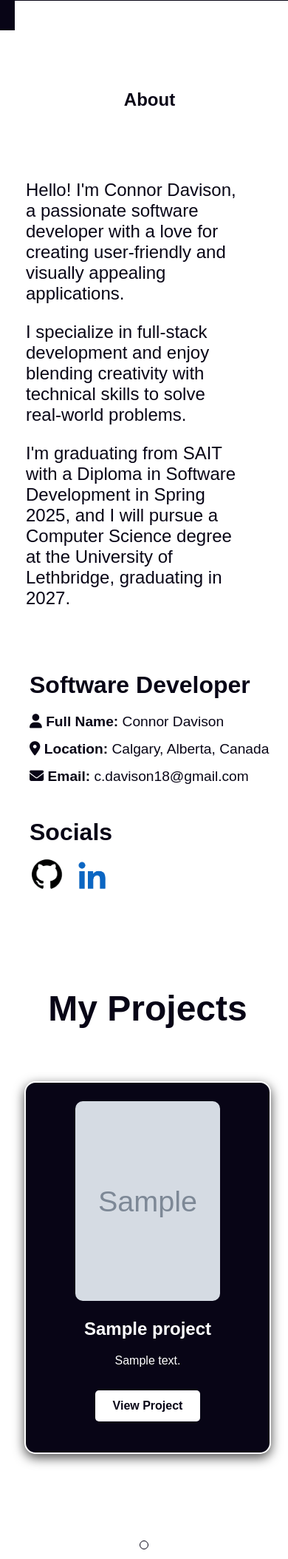
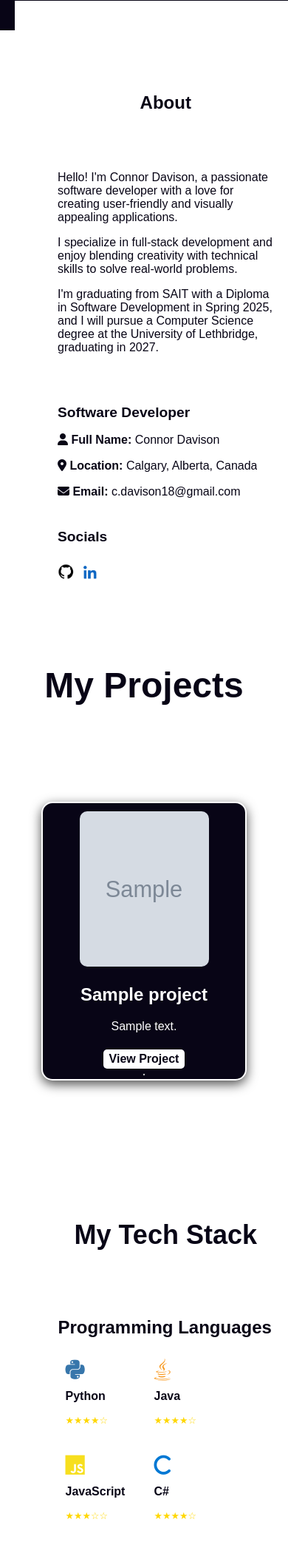
Before and after one commit to ConDavison1/my-portfolio, a Flask app: page / in a window 390 px wide. Shown: the part 843-2951 px from the top of the page at 74% size. Run offline with Flask 2, Linux system fonts and the light colour scheme; tables that the repository leaves empty hold one stand-in row (values such as "Sample post"); grey boxes marked "Sample" are stand-in pictures.

Commit message:
Tried to remove media queries and jusst us rem vh vw for responsive styling

```diff
--- a/static/css/styles.css
+++ b/static/css/styles.css
@@ -263,16 +263,18 @@
     justify-content: flex-start;
     align-items: center;
     text-align: center;
-    padding: 20px;
-    margin-top: 80px;
+    padding: 5% 5% 5% 5%;
+    margin-top: 10vh;
     box-sizing: border-box;
     opacity: 1;
     transition: padding-left 0.3s ease;
+    overflow-x: hidden;
+    margin-left: clamp(0px, 15vw, 250px);
 }
 
 .about-header {
-    font-size: 2rem;
-    margin-bottom: 30px;
+    font-size: clamp(1.5rem, 5vw, 2.5rem);
+    margin-bottom: 5vh;
     color: #080516;
     text-align: center;
     width: 100%;
@@ -283,68 +285,22 @@
     flex-direction: row;
     justify-content: space-between;
     align-items: flex-start;
-    gap: 60px;
+    gap: 10vw;
     width: 100%;
-    padding-left: 280px;
+    padding-left: 15%;
     box-sizing: border-box;
+    overflow-x: hidden;
 }
 
 .about-info li {
-    padding-bottom: 10px;
-}
-
-
-
-@media (max-width: 1024px) {
-    .about {
-        padding-left: 40;
-        flex-direction: column;
-        gap: 40px;
-    }
-
-    .about-content {
-        flex-direction: column;
-        padding-left: 0;
-        gap: 30px;
-    }
-}
-
-@media (max-width: 768px) {
-    .about {
-        padding-left: 30px;
-        gap: 30px;
-    }
-
-    .about h1 {
-        font-size: 4rem;
-    }
-
-    .about-text, .about-info {
-        font-size: 1.2rem;
-    }
-}
-
-@media (max-width: 480px) {
-    .about {
-        padding-left: 35px;
-        gap: 20px;
-    }
-
-    .about-text {
-        font-size: 1rem;
-    }
-
-    .about-info {
-        font-size: 1rem;
-    }
-
+    padding-bottom: 1vh;
 }
 
 .about-text {
     flex: 1;
-    font-size: 1.5rem;
+    font-size: clamp(1rem, 3vw, 1.5rem);
     text-align: left;
-    margin-right: 40px;
+    margin-right: 5vw;
     opacity: 0;
     transition: opacity 1s ease-in-out;
 }
@@ -365,11 +321,12 @@
 
 .about-info {
     flex: 1;
-    font-size: 1.2rem;
+    font-size: clamp(1rem, 3vw, 1.5rem);
     text-align: left;
     opacity: 0;
     transition: opacity 1s ease-in-out;
-    padding: 5px;
+    padding: 2vh 2vw;
+    overflow-x: hidden;
 }
 
 .about-info.visible {
@@ -377,8 +334,8 @@
 }
 
 .about-info h2 {
-    font-size: 2rem;
-    margin-bottom: 10px;
+    font-size: clamp(1.2rem, 4vw, 2rem);
+    margin-bottom: 2vh;
 }
 
 .about-info ul {
@@ -387,17 +344,17 @@
 }
 
 .about-info li {
-    margin: 5px 0;
+    margin: 1vh 0;
 }
 
 .socials {
     display: flex;
-    gap: 10px;
+    gap: 2vw;
 }
 
 .socials img {
-    width: 50px;
-    height: 50px;
+    width: clamp(1.5rem, 5vw, 2rem);
+    height: clamp(1.5rem, 5vw, 2rem);
     border-radius: 50%;
     transition: transform 0.3s ease;
 }
@@ -407,12 +364,33 @@
 }
 
 .social-header {
-    padding-top: 10px;
+    padding-top: 2vh;
 }
+
 .socials li {
-    list-style-type: none;  /* Make sure list items have no default styling */
-    padding: 0;  /* Remove any padding from the list items */
+    list-style-type: none;
+    padding: 0;
 }
+
+
+@media (max-width: 768px) {
+    .about-content {
+        flex-direction: column;
+        gap: 5vw;
+        padding-left: 0;
+    }
+
+    .about-text {
+        margin-right: 0;
+    }
+
+    .about-info {
+        padding-left: 0;
+        padding-right: 0;
+    }
+}
+
+
 
 
 
@@ -426,12 +404,10 @@
     flex-direction: column;
     justify-content: center;
     align-items: center;
-    padding: 50px;
+    padding: 5vw;
     opacity: 0;
     transition: opacity 1s ease-out;
     position: relative;
-
-
 }
 
 .projects.visible {
@@ -442,7 +418,7 @@
     text-align: center;
     position: relative;
     top: -30vh;
-    margin-bottom: 30px;
+    margin-bottom: 3vh;
     z-index: 1;
     font-size: 2rem;
 }
@@ -466,12 +442,12 @@
 }
 
 .project-card {
-    margin: 20px;
-    padding: 25px;
+    margin: 2vw;
+    padding: 3vw;
     background: #080516;
     box-shadow: 0 5px 15px rgba(0, 0, 0, 0.7);
-    width: 350px;
-    height: 450px;
+    width: clamp(250px, 30vw, 350px);
+    height: clamp(350px, 50vw, 450px);
     text-align: center;
     border-radius: 15px;
     transition: transform 0.5s ease, box-shadow 0.5s ease, opacity 0.5s ease;
@@ -483,19 +459,19 @@
     opacity: 0;
     color: #ffffff;
 }
+
 .project-link {
     display: inline-block;
-    padding: 12px 24px;
+    padding: 1vw 2vw;
     background-color: #ffffff;
     text-decoration: none;
     border-radius: 5px;
     font-weight: bold;
     transition: all 0.3s ease;
-    margin-top: 15px;
+    margin-top: 1.5vw;
     font-size: 1rem;
     color: #080516;
 }
-
 
 .project-link:hover {
     background-color: #888;
@@ -574,15 +549,15 @@
 }
 
 .dot {
-    height: 10px;
-    width: 10px;
-    margin: 0 5px;
+    height: 0.5vw;
+    width: 0.5vw;
+    margin: 0 1vw;
     background-color: #080516;
     border-radius: 50%;
     display: inline-block;
     transition: background-color 0.3s ease;
     cursor: pointer;
-    margin-top: 50px;
+    margin-top: 2.2vw;
 }
 
 .dot.active {
@@ -595,37 +570,22 @@
     transition: background-color 0.3s ease;
 }
 
-@media screen and (max-width: 1024px) {
+
+@media (max-width: 768px) {
     .arrow-left, .arrow-right {
-        display: none;
-    }
-    .dot{
-        margin-top: 60px;
+        visibility: hidden;
     }
 }
-
-@media screen and (min-width: 1025px) {
+@media (max-width: 912px) {
     .arrow-left, .arrow-right {
-        display: block;
+        visibility: hidden;
     }
 }
-@media screen and (min-width: 1280px) {
+@media (max-width: 1024px) {
     .arrow-left, .arrow-right {
-        display: none;
-    }
-    .dot{
-        margin-top: 100px;
+        visibility: hidden;
     }
 }
-@media (max-width: 480px) {
-    .projects {
-        padding-left: 60px;
-    }
-    .dot{
-        margin-top: 180px;
-    }
-}
-
 
 
 /*--------------------------------------------------------------
@@ -636,97 +596,85 @@
     display: flex;
     flex-direction: column;
     justify-content: flex-start;
-    align-items: center;
-    text-align: center;
+    align-items: flex-start;
+    text-align: left;
     padding: 20px;
-    margin-top: 80px;
+    margin-top: clamp(50px, 10vw, 80px);
     box-sizing: border-box;
     opacity: 0;
     transition: opacity 1s ease-out;
+    margin-left: clamp(0px, 15vw, 280px);
 }
+
 
 .stack.visible {
     opacity: 1;
 }
 
-.stack.hidden {
-    opacity: 0;
-}
-
-.stack.hidden {
-    opacity: 0;
-}
-
 .stack-header {
-    font-size: 2rem;
+    font-size: clamp(1.5rem, 5vw, 2rem);
     margin-bottom: 40px;
-    animation: fadeIn 1.5s ease-in-out;
+    display: flex;
     justify-content: center;
     align-items: center;
-    display: flex;
+    width: 100%;
+    text-align: center;
+    animation: fadeIn 1.5s ease-in-out;
 }
 
 
 .stack-category-container {
-    display: grid;
-    grid-template-columns: repeat(2, 1fr);
+    display: flex;
+    flex-direction: column;
     width: 100%;
     max-width: 100%;
-    margin-left: 0;
+    align-items: flex-start;
     text-align: left;
-    justify-items: center;
+    gap: 20px;
 }
-
 
 .stack-category {
     width: 100%;
+    text-align: left;
+    padding-left: 0;
+}
+
+.stack-category h2 {
+    font-size: clamp(1.5rem, 4vw, 1.8rem);
     margin-bottom: 20px;
     text-align: left;
-    padding-left: 220px;
 }
-
-
-.stack-category h2 {
-    font-size: 1.8rem;
-    margin-bottom: 20px;
-    text-align: left;
-    padding-left: 220px;
-}
-
 
 .stack-container {
     display: flex;
-    gap: 10px;
-    justify-content: left;
-    text-align: left;
-    overflow-x: auto;
+    flex-wrap: wrap;
+    justify-content: flex-start;
+    gap: 20px;
+    align-items: flex-start;
     padding-bottom: 20px;
     width: 100%;
     max-width: 100%;
-    padding-left: 220px;
+    padding-left: 0;
 }
 
-
-
 .stack-card {
-    padding: 5px;
+    padding: 10px;
     border-radius: 10px;
-    text-align: center;
+    text-align: left;
     transition: transform 0.3s ease;
+    width: clamp(80px, 15vw, 100px);
 }
 
 .stack-card:hover {
     transform: scale(1.05);
 }
 
-
 .stack-card i {
-    font-size: 40px;
+    font-size: clamp(30px, 5vw, 40px);
     margin-bottom: 10px;
     animation: float 3s ease-in-out infinite;
     display: block;
 }
-
 
 @keyframes float {
     0% { transform: translateY(0px); }
@@ -734,17 +682,25 @@
     100% { transform: translateY(0px); }
 }
 
-@media (max-width: 768px) {
-    .stack-category, .stack-category h2, .stack-container {
-        padding-left: 20px;
-    }
+.stack-card h3 {
+    font-size: clamp(1rem, 2.5vw, 1.2rem);
+    margin-top: 5px;
 }
 
-@media (max-width: 480px) {
-    .stack-category, .stack-category h2, .stack-container {
-        padding-left: 10px;
-    }
+.stars {
+    font-size: clamp(0.8rem, 2vw, 1rem);
+    color: gold;
 }
+
+html, body {
+    margin: 0;
+    padding: 0;
+    overflow-x: hidden;
+    width: 100%;
+}
+
+
+
 
 .fa-html5 { color: #e34c26; }  /* HTML */
 .fa-css3-alt { color: #2965f1; }  /* CSS */
@@ -761,155 +717,22 @@
 .fa-leaf { color: #4DB33D; }  /* MongoDB */
 .fa-cloud { color: #00A9E0; }  /* Neon DB */
 
-.stack-card h3 {
-    font-size: 1.2rem;
-    margin-top: 5px;
-}
 
-.stars {
-    font-size: 1rem;
-    color: gold;
-}
-
-
-@keyframes float {
-    0% { transform: translateY(0px); }
-    50% { transform: translateY(-5px); }
-    100% { transform: translateY(0px); }
-}
-
-@media (max-width: 820px) {
-    .stack-category, .stack-category h2, .stack-container {
-        padding-left: 10px;
-    }
-}
-/* For Tablets and Below */
-@media (max-width: 768px) {
-    .navbar-container {
-        display: none;
-    }
-    .intro-content {
-        flex-direction: column;
-        text-align: center;
-    }
-    .intro-text {
-        font-size: 40px;
-        margin-right: 0;
-    }
-    .intro-image img {
-        width: 300px;
-        height: 300px;
-    }
-    .about-text, .about h1 {
-        font-size: 1.5rem;
-    }
-    .about-image img {
-        width: 300px;
-        height: 300px;
-    }
-    .project-card {
-        width: 100%;
-        margin: 10px;
-    }
-    .stack-category-container {
-        grid-template-columns: 2fr;
-        margin-left: 0;
-    }
-
-    .stack-container {
-        flex-direction: column;
-        align-items: center;
-    }
-
-    .stack-card {
-        width: 80px;
-    }
-
-    .arrow-left, .arrow-right {
-        display: none;
-    }
-    .stack-category h2 {
-        margin-left: 0;
-    }
-    .stack-category {
-        width: 100%;
-        margin-bottom: 20px;
-        text-align: left;
-        margin-left: 0;
-    }
-}
-
-/* For Phones and Below */
-@media (max-width: 480px) {
-    .navbar-container {
-        display: none;
-    }
-    .intro-text {
-        font-size: 32px;
-        margin-right: 0;
-        text-align: center;
-    }
-    .intro-image img {
-        width: 250px;
-        height: 250px;
-    }
-    .about-image img {
-        display: none;
-    }
-    .projects .project-container {
-        flex-direction: column;
-    }
-    .project-cards-wrapper {
-        flex-direction: column;
-    }
-    .project-card {
-        width: 100%;
-    }
-    .stack-category-container {
-        grid-template-columns: 2fr;
-        margin-left: 0;
-    }
-
-    .stack-container {
-        flex-direction: column;
-        align-items: center;
-    }
-
-    .stack-card {
-        width: 70px;
-    }
-
-    .stack-header {
-        font-size: 1.5rem;
-    }
-
-    .arrow-left, .arrow-right {
-        display: none;
-    }
-    .stack-category h2 {
-        margin-left: 0;
-    }
-    .stack-category {
-        width: 100%;
-        margin-bottom: 20px;
-        text-align: left;
-        margin-left: 0;
-    }
-}
-
-html, body {
-    margin: 0;
-    padding: 0;
-    overflow-x: hidden;
-    width: 100%;
-}
 
 /*--------------------------------------------------------------
 # Resume Section
 --------------------------------------------------------------*/
 .resume {
+    display: flex;
+    flex-direction: column;
+    align-items: flex-start;
     opacity: 0;
     transition: opacity 1s ease-out;
+    padding: 2vw;
+    max-width: 90%;
+    margin: auto;
+    text-align: left;
+    margin-left: clamp(0px, 15vw, 280px);
 }
 
 .resume.visible {
--- a/static/js/script.js
+++ b/static/js/script.js
@@ -182,25 +182,26 @@
     projectContainer.addEventListener('mouseup', handleSwipe);
 });
 
-// Get the hamburger icon, sidebar, body, and all sidebar links
+
 const hamburgerIcon = document.getElementById('hamburger-icon');
 const sidebar = document.getElementById('sidebar');
 const body = document.body;
-const sidebarLinks = document.querySelectorAll('#sidebar .nav-link'); // All links inside the sidebar
+const sidebarLinks = document.querySelectorAll('#sidebar .nav-link');
 
-// Toggle the 'active' class on the sidebar and prevent scrolling on the body
+// Toggle the 'active' class
 hamburgerIcon.addEventListener('click', function() {
     sidebar.classList.toggle('active');
-    body.classList.toggle('sidebar-open'); // Disable scrolling when the sidebar is open
+    body.classList.toggle('sidebar-open');
 });
 
-// Close sidebar when a link inside the sidebar is clicked
+// Close sidebar
 sidebarLinks.forEach(link => {
     link.addEventListener('click', function() {
-        sidebar.classList.remove('active'); // Close the sidebar
-        body.classList.remove('sidebar-open'); // Enable scrolling
+        sidebar.classList.remove('active');
+        body.classList.remove('sidebar-open');
     });
 });
+
 /**
  * Hero type effect
  */
--- a/templates/index.html
+++ b/templates/index.html
@@ -286,7 +286,7 @@
     <div class="container">
         <div class="row">
             <div class="col-lg-6" data-aos="fade-up" data-aos-delay="100">
-                <h3 class="resume-title">Experience</h3>
+                <h3 class="resume-title">Work Experience</h3>
             </div>
 
             <div class="col-lg-6" data-aos="fade-up" data-aos-delay="100">
```
Also changed, not shown: other parts of static/css/styles.css (+63 -129 lines).
